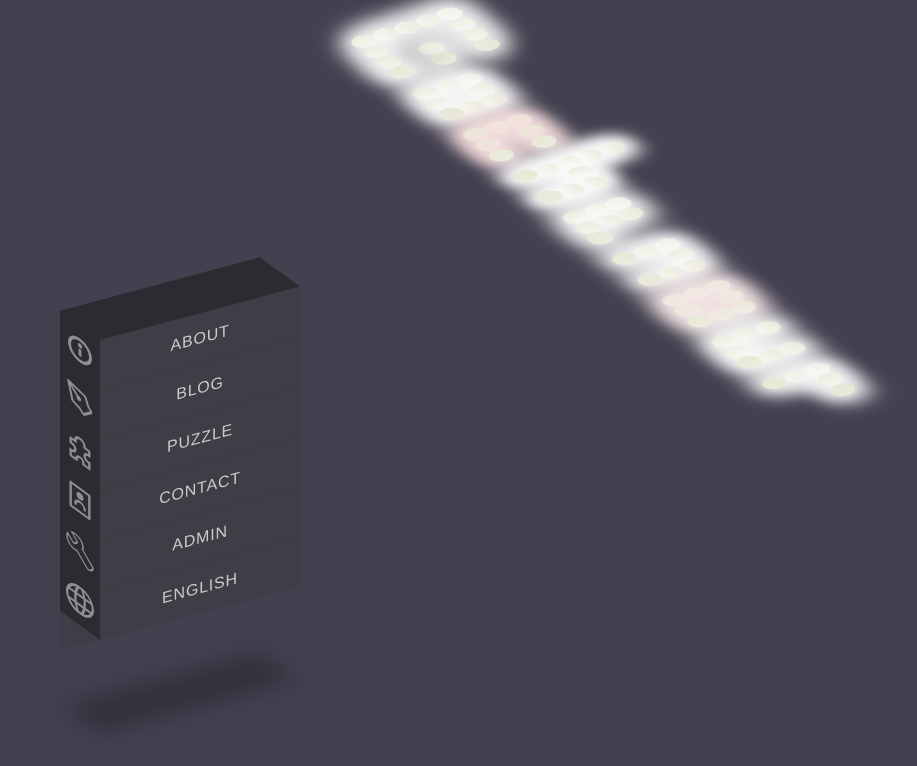
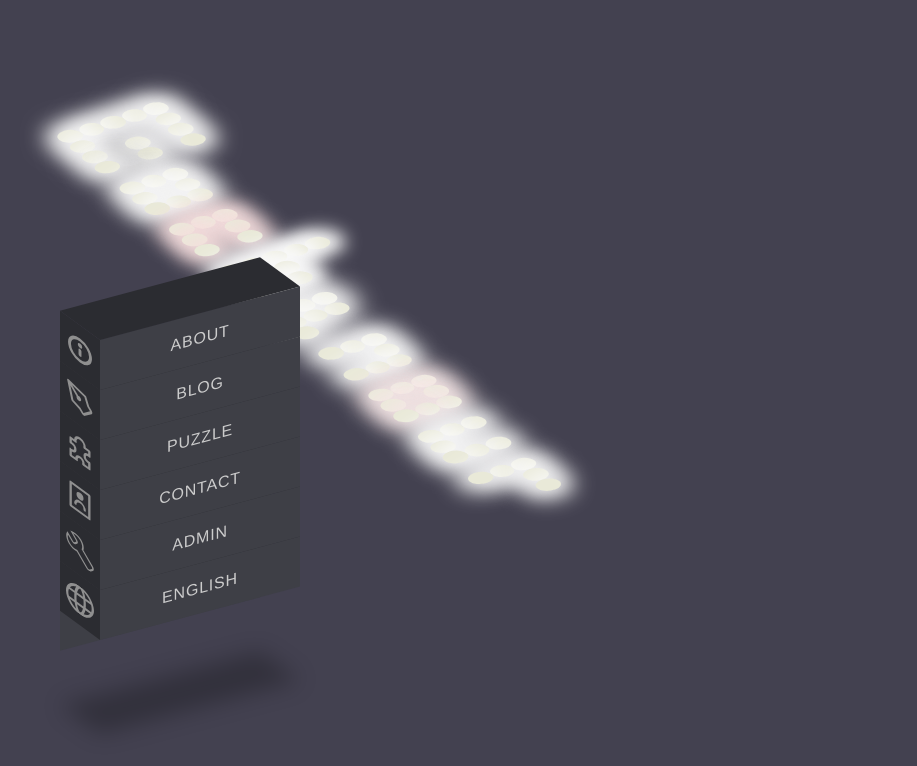
Before and after one commit to chunyukuo88/portfolio2, a React (Create React App) app: page / in a window 1280 px wide. Shown: the top 766 px of the page, without its empty margins (84-1001 px from the left). Built offline with nearby package versions, Linux system fonts and the light colour scheme.

Commit message:
one final tweak to the transformations.

```diff
--- a/src/components/GochenourBanner.css
+++ b/src/components/GochenourBanner.css
@@ -1,8 +1,9 @@
 #gochenour-banner-grid {
     display: flex;
     flex-direction: row;
-    transform: skewY(25deg) skewX(-45deg) rotate(15deg) translate(5rem, 2rem);
-    max-height: 100px;
+    transform: skewY(25deg) skewX(-45deg) rotate(15deg) translate(5rem, 17rem);
+    max-height: 6.25rem;
+    z-index: -40;
 }
 
 .gochenour-banner-cell {
```
